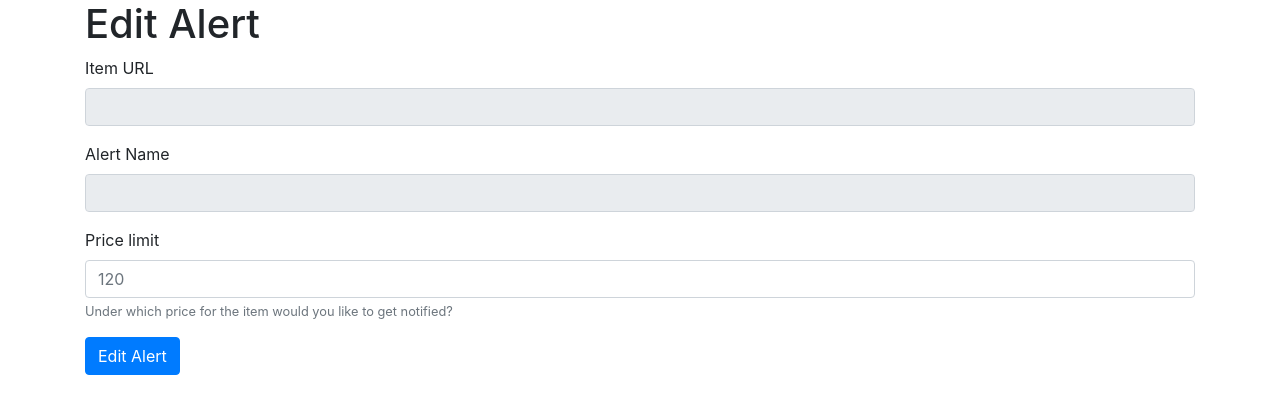
After one commit to manrodri/price-tracking-app, a Flask app: template src/templates/alerts/edit_alert.html in a window 1280 px wide. The commit adds this page. Shown: the top 414 px of the page. Run offline with Flask 2, Linux system fonts and the light colour scheme; the template is opened without the code that fills it, so the values that code supplies are empty; some libraries are stand-ins or nearby versions.

Commit message:
edit alerts

```diff
--- a/src/models/model.py
+++ b/src/models/model.py
@@ -18,7 +18,6 @@ class Model(metaclass=ABCMeta):
         raise NotImplementedError
 
     def save_to_mongo(self):
-        # {"$set": {"some_field": "some update"}}
         Database.update(self.collection, {"_id": self._id}, self.json())
 
     def remove_from_mongo(self):
--- /dev/null
+++ b/src/templates/alerts/edit_alert.html
@@ -0,0 +1,27 @@
+{% extends "base.html" %}
+{% block content %}
+<header>
+    <h1>Edit Alert</h1>
+</header>
+<section class="edit-alert-form">
+    <form method="post">
+        <div class="form-group">
+            <label for="item_url">Item URL</label>
+            <input type="text" class="form-control" id="item_url" name="item_url" value="{{ alert.item.url }}" disabled>
+        </div>
+        <div class="form-group">
+            <label for="alert_name">Alert Name</label>
+            <input type="text" class="form-control" id="alert_name" name="alert_name" value="{{ alert.name }}" disabled>
+        </div>
+        <div class="form-group">
+            <label for="price_limit">Price limit</label>
+            <input type="text" class="form-control" id="price_limit" name="price_limit" placeholder="120"
+                value="{{ alert.price_limit }}" aria-describedby="priceLimitHelp">
+            <small id="priceLimitHelp" class="form-text text-muted">
+                Under which price for the item would you like to get notified?
+            </small>
+        </div>
+        <button type="submit" class="btn btn-primary">Edit Alert</button>
+    </form>
+</section>
+{% endblock %}
--- a/src/templates/alerts/index.html
+++ b/src/templates/alerts/index.html
@@ -12,6 +12,7 @@
                     <a href="{{ alert.item.url }}">{{ alert.name or alert.item_id }}
                         (last price: {{ alert.item.price }})</a>
                 </p>
+            <a href="{{url_for('alerts.edit_alert', alert_id=alert._id)}}" class="btn btn-secondary">Edit</a>
             </div>
         {% endfor %}
     </div>
```
Also changed, not shown: src/views/alerts.py (+15 -1 lines).
